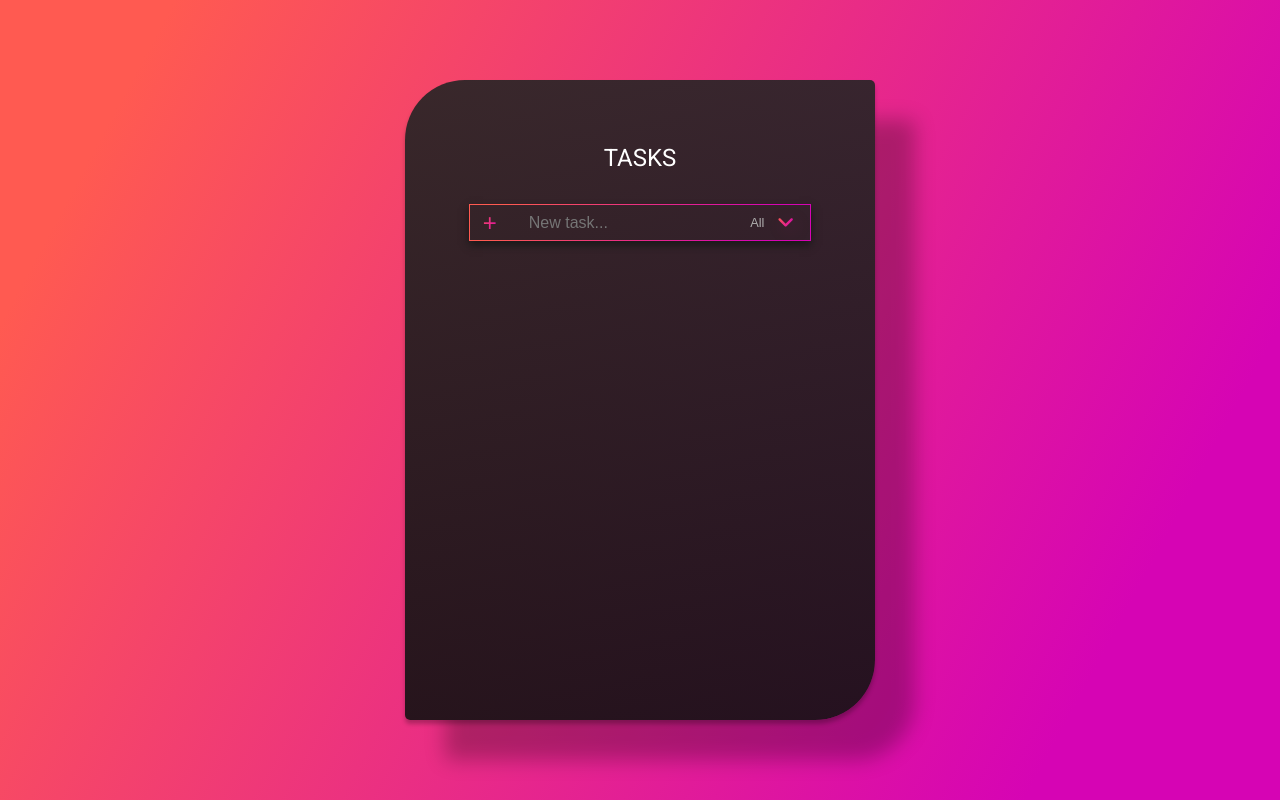
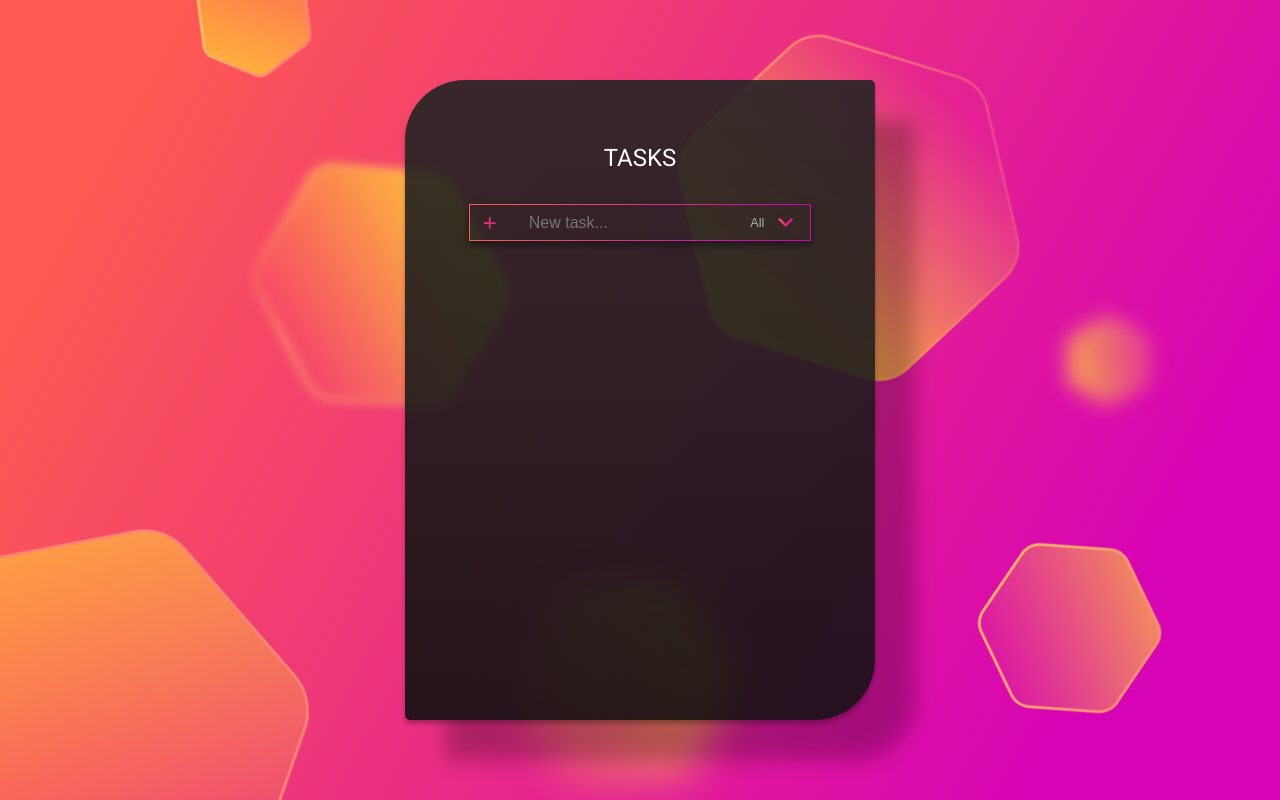
Before and after one commit to VZAlvaro23/to-do-app, a React (Create React App) app: page / in a window 1280 px wide. Shown: the top 800 px of the page. Built offline with nearby package versions, Linux system fonts and the light colour scheme.

Commit message:
version 1.0

```diff
--- a/src/App.css
+++ b/src/App.css
@@ -10,7 +10,7 @@ body {
   font-family: "Roboto", sans-serif;
   color: white;
   background: linear-gradient(118.28deg, #ff5a51 10.18%, #d604b4 85.11%);
-  /* overflow: hidden; */
+  overflow: hidden;
 }
 
 .App {
@@ -54,37 +54,39 @@ header h1 {
 
 .smallest-vector {
   position: absolute;
-  top: -20px;
-  left: 200px;
+  top: -5%;
+  left: 15%;
   animation: spin 20s linear infinite;
 }
 
 .small-vector {
   position: absolute;
-  bottom: 20px;
-  right: 100px;
+  bottom: 10%;
+  right: 10%;
   animation: spin reverse 20s linear infinite;
+  z-index: -1;
 }
 
 .medium-vector {
   position: absolute;
-  top: 30px;
-  right: 300px;
+  top: 5%;
+  right: 20%;
   z-index: -1;
   animation: spin 20s linear infinite;
 }
 
 .big-vector {
   position: absolute;
-  left: -100px;
-  bottom: -100px;
+  left: -10%;
+  bottom: -20%;
+  z-index: -1;
   animation: spin reverse 20s linear infinite;
 }
 
 .closest-vector {
   position: absolute;
-  left: 350px;
-  top: 200px;
+  left: 20%;
+  top: 20%;
   filter: blur(5px);
   animation: spin reverse 40s linear infinite;
   z-index: -1;
@@ -92,18 +94,19 @@ header h1 {
 
 .further-vector {
   position: absolute;
-  right: 100px;
-  top: 300px;
+  right: 10%;
+  top: 40%;
   filter: blur(10px);
   animation: spin reverse 20s linear infinite;
+  z-index: -1;
 }
 
 .furthest-vector {
   position: absolute;
-  left: 600px;
-  bottom: 20px;
+  left: 40%;
+  bottom: 2%;
   z-index: -1;
-  filter: blur(58px);
+  filter: blur(20px);
 }
 
 /** Background spin animation */
--- a/src/App.js
+++ b/src/App.js
@@ -71,10 +71,10 @@ function App() {
 
   return (
     <div className="App">
-      {/* <img
+      <img
         src={smallestVector}
         className="smallest-vector"
-        alt="smalles-vector"
+        alt="smallest-vector"
       ></img>
       <img src={smallVector} className="small-vector" alt="small-vector"></img>
       <img
@@ -97,7 +97,7 @@ function App() {
         src={furthestVector}
         className="furthest-vector"
         alt="furthest-vector"
-      ></img> */}
+      ></img>
       <div className="main-container">
         <header>
           <h1>TASKS</h1>
--- a/src/components/form/form.css
+++ b/src/components/form/form.css
@@ -75,7 +75,7 @@ form {
 }
 
 .todo-select:hover {
-  text-shadow: 0px 0px 18px rgba(224, 32, 124, 1);
+  /* text-shadow: 0px 0px 18px rgba(224, 32, 124, 1); */
   background: linear-gradient(118.28deg, #ff5a51 10.18%, #d604b4 85.11%);
   -webkit-background-clip: text;
   color: transparent;
```
